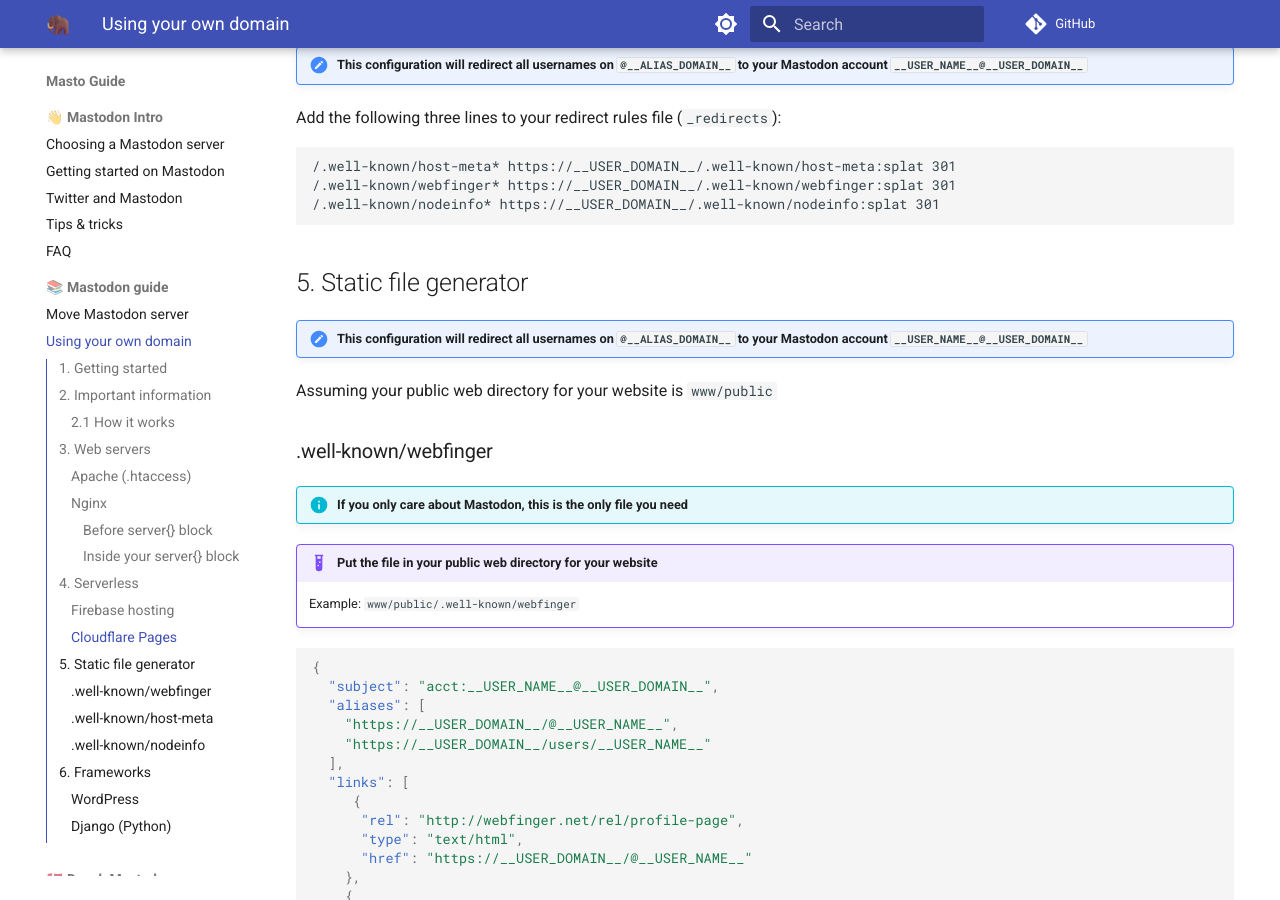
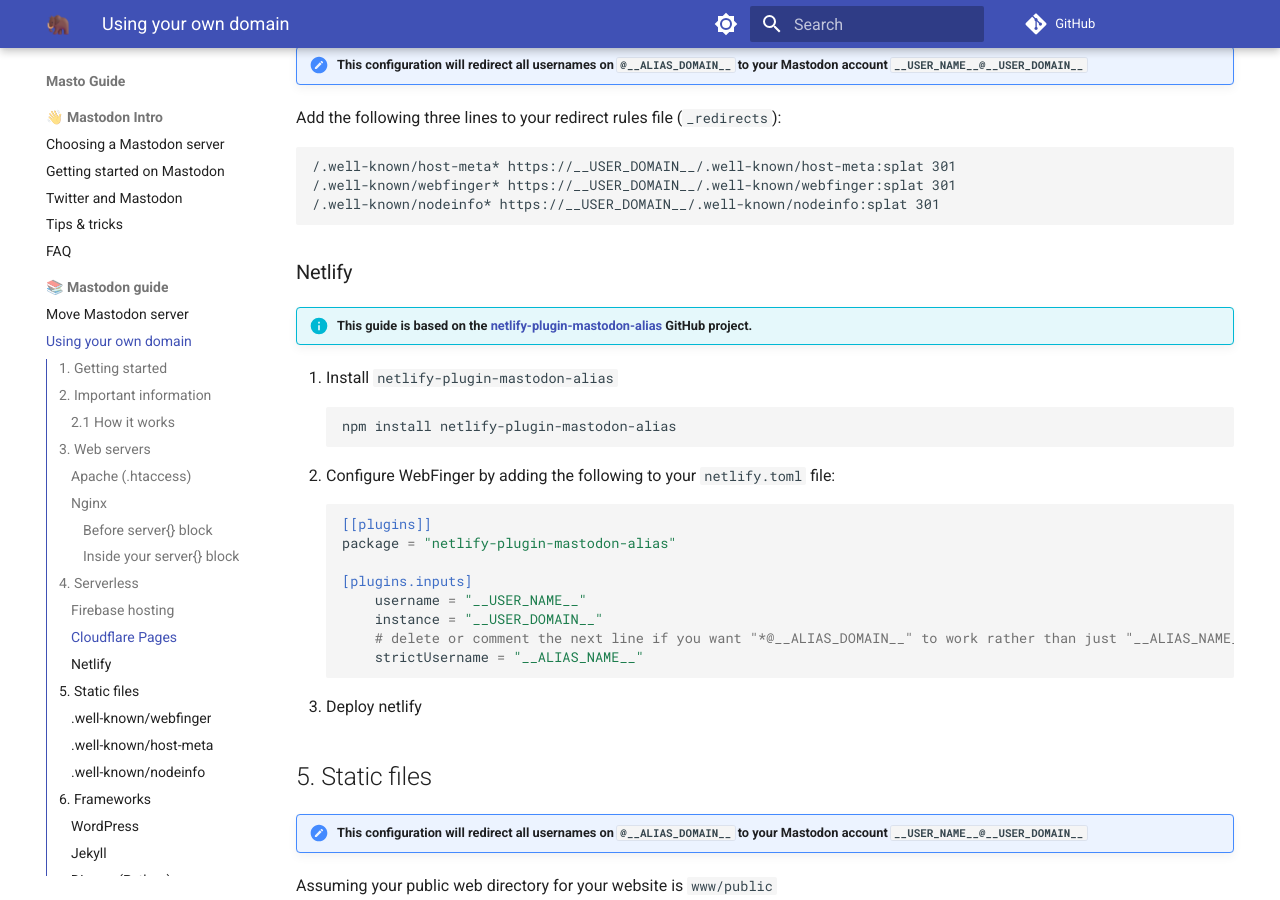
Before and after one commit to jippi/masto-guide, an MkDocs documentation site: the page built from docs/guide/use-your-own-domain.md, in a window 1280 px wide and 900 px high, scrolled down 4812 px. Built offline with MkDocs 1.6.1 and Material for MkDocs 9.7.7, drawn with Linux system fonts in a browser that asks for light colours; comment, search, counter and statistics services are not loaded; some of the changed text lies outside the part shown.

Commit message:
Add Jekyll and Netlify
Signed-off-by: Christian Winther <jippignu@gmail.com>

````diff
--- a/docs/guide/use-your-own-domain.md
+++ b/docs/guide/use-your-own-domain.md
@@ -211,7 +211,28 @@ Add the following three lines to your redirect rules file (`_redirects`):
 /.well-known/nodeinfo* https://__USER_DOMAIN__/.well-known/nodeinfo:splat 301
 ```
 
-## 5. Static file generator
+### Netlify
+
+!!! info "This guide is based on the [netlify-plugin-mastodon-alias](https://github.com/dkundel/netlify-plugin-mastodon-alias){target=_blank} GitHub project."
+
+1. Install `netlify-plugin-mastodon-alias`
+    ```shell
+    npm install netlify-plugin-mastodon-alias
+    ```
+2. Configure WebFinger by adding the following to your `netlify.toml` file:
+    ```toml
+    [[plugins]]
+    package = "netlify-plugin-mastodon-alias"
+
+    [plugins.inputs]
+        username = "__USER_NAME__"
+        instance = "__USER_DOMAIN__"
+        # delete or comment the next line if you want "*@__ALIAS_DOMAIN__" to work rather than just "__ALIAS_NAME__@__ALIAS_DOMAIN__"
+        strictUsername = "__ALIAS_NAME__"
+    ```
+3. Deploy netlify
+
+## 5. Static files
 
 !!! note "This configuration will redirect all usernames on `@__ALIAS_DOMAIN__` to your Mastodon account `__USER_NAME__@__USER_DOMAIN__`"
 
@@ -307,6 +328,26 @@ Assuming your public web directory for your website is `www/public`
 
 <div style="clear: both" />
 
+### Jekyll
+
+1. Add `jekyll-mastodon_webfinger` to your Gemfile:
+    ```shell
+    bundle add jekyll-mastodon_webfinger
+    ```
+2. Add the plugin to your list of plugins in `_config.yml`:
+    ```yaml
+    plugins:
+        - jekyll/mastodon_webfinger
+    ```
+3. Add your Mastodon username and instance to `_config.yml`:
+    ```yaml
+    mastodon:
+        username: __USER_NAME__
+        instance: __USER_DOMAIN__
+    ```
+
+Next time you build the site, you will find a `/.well-known/webfinger` file in your output directory, and when you deploy you will be able to refer to your Mastodon account using your own domain.
+
 ### Django (Python)
 
 !!! info "Original implementation by [aeracode.org](https://aeracode.org/2022/11/01/fediverse-custom-domains/){target=_blank}, please see their blog post for more information"
````
